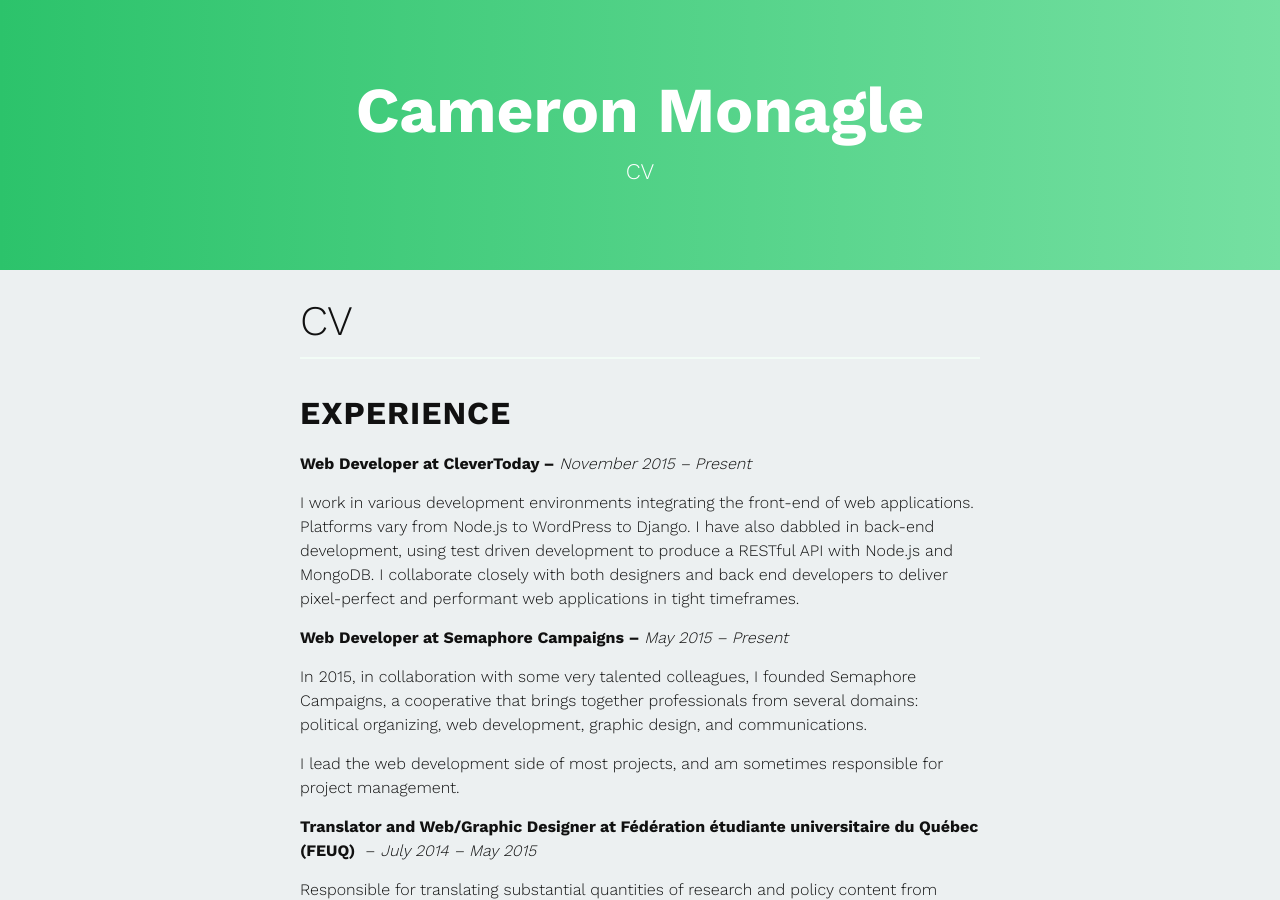
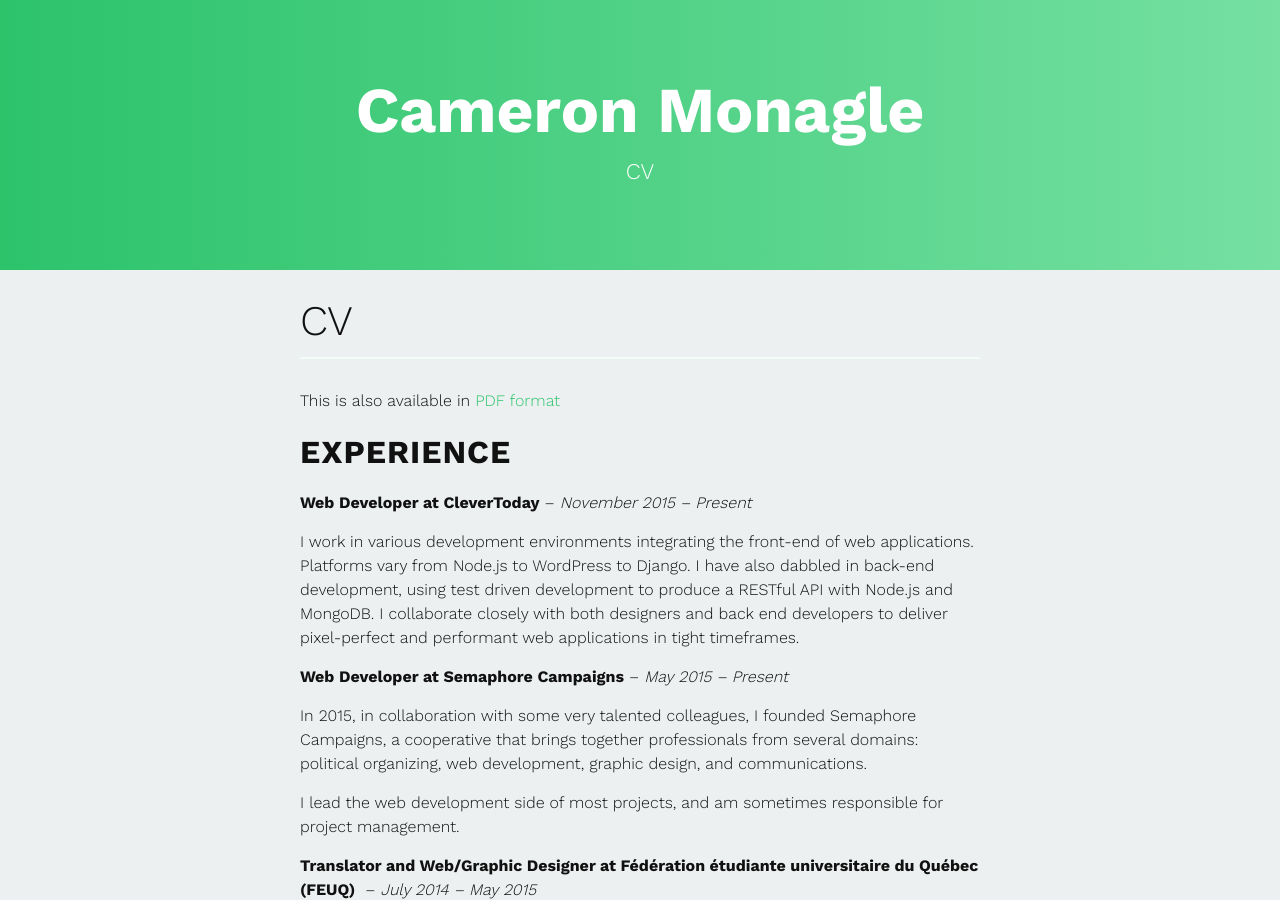
Before and after one commit to cmonagle/cmonagle.github.io, a Jekyll site: the page built from cv.md, in a window 1280 px wide and 900 px high. Built offline with Jekyll 4.4.1, drawn with Linux system fonts in a browser that asks for light colours.

Commit message:
linking cv

```diff
--- a/cv.md
+++ b/cv.md
@@ -4,16 +4,16 @@
 date: 2015-08-08T00:02:43+00:00
 author: cmonagle
 layout: page
-guid: http://cameronjoseph.com/blog/?page_id=122
 ---
+This is also available in [PDF format](/assets/docs/cv.pdf)
 
 ## Experience
 
-**Web Developer at CleverToday &#8211; **_November 2015 &#8211; Present_
+**Web Developer at CleverToday** &#8211; _November 2015 &#8211; Present_
 
 I work in various development environments integrating the front-end of web applications. Platforms vary from Node.js to WordPress to Django. I have also dabbled in back-end development, using test driven development to produce a RESTful API with Node.js and MongoDB. I collaborate closely with both designers and back end developers to deliver pixel-perfect and performant web applications in tight timeframes.
 
-**Web Developer at Semaphore Campaigns &#8211; **_May 2015 &#8211; Present_
+**Web Developer at Semaphore Campaigns** &#8211; _May 2015 &#8211; Present_
 
 In 2015, in collaboration with some very talented colleagues, I founded Semaphore Campaigns, a cooperative that brings together professionals from several domains: political organizing, web development, graphic design, and communications.
 
```
